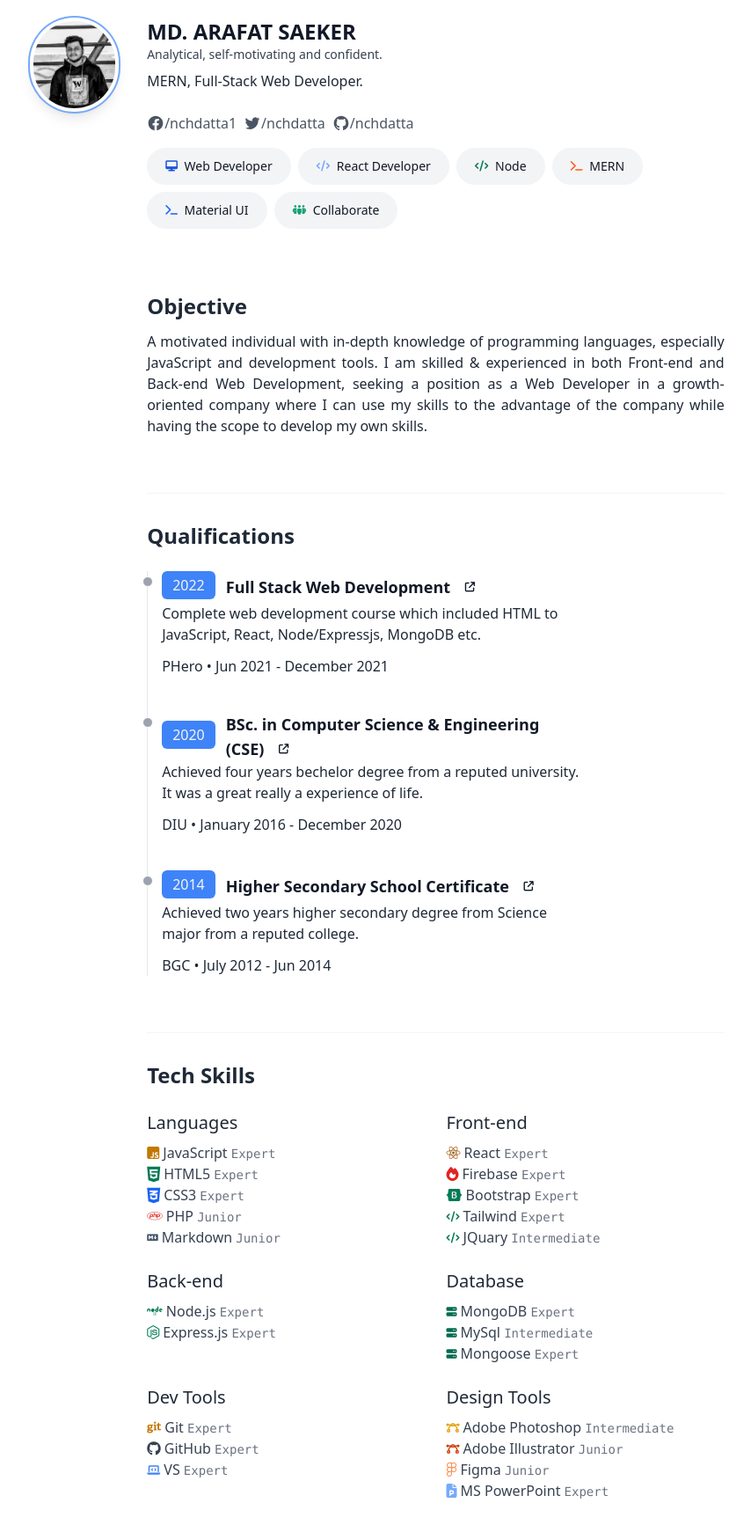
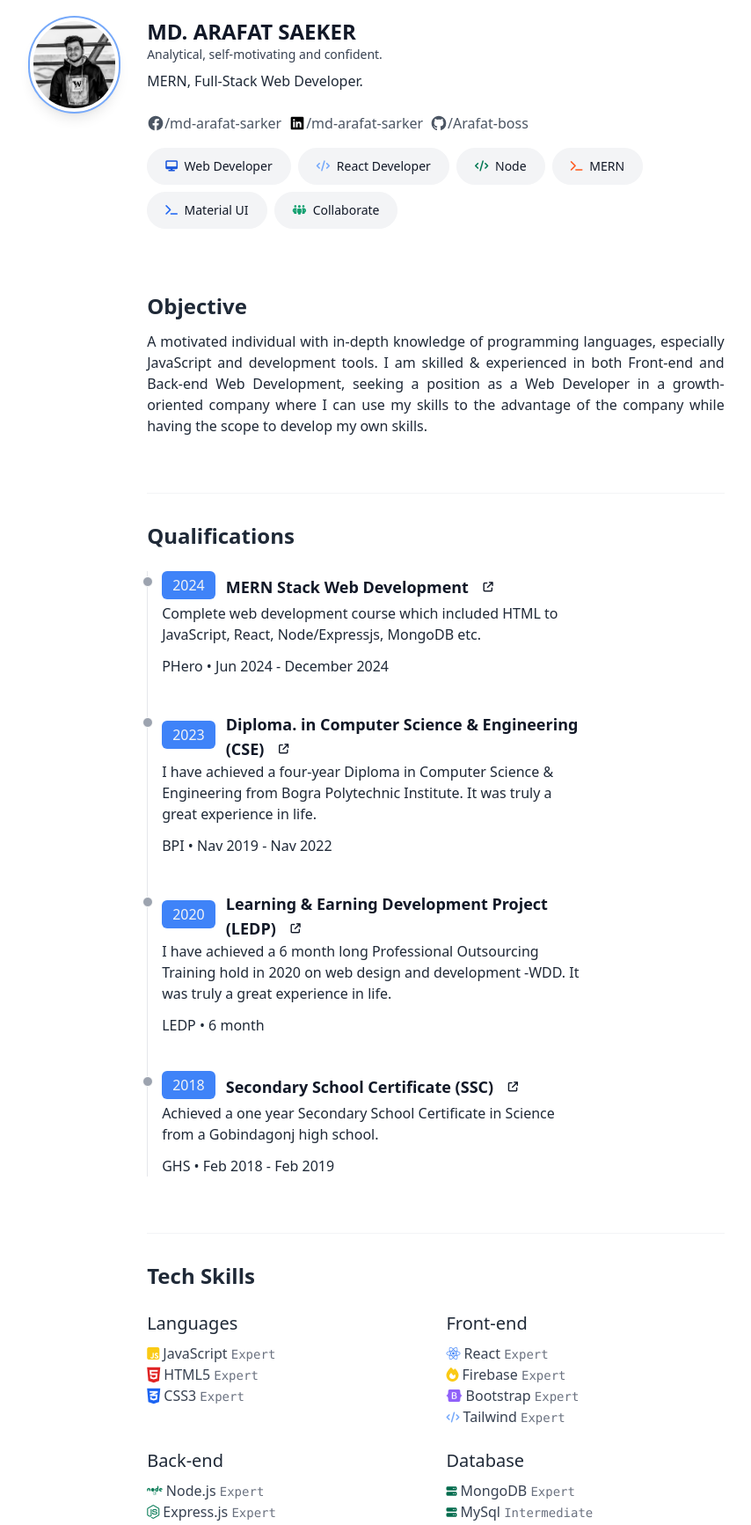
Before and after one commit to Arafat-boss/portfolio-arafat, a website built with Vite: page index.html in a window 1280 px wide. Shown: the part 100-1833 px from the top of the page at 88% size, without its empty margins (211-1065 px from the left). Built offline with nearby package versions, Linux system fonts and the light colour scheme.

```diff
--- a/assets/js/qualification.js
+++ b/assets/js/qualification.js
@@ -1,32 +1,42 @@
 const qualifications = [
     {
-        title: "Full Stack Web Development",
-        year: 2022,
+        title: "MERN Stack Web Development",
+        year: 2024,
         description: "Complete web development course which included HTML to JavaScript, React, Node/Expressjs, MongoDB etc.",
         institute: {
             name: "Programming Hero",
             shortName: "PHero",
-            duration: "Jun 2021 - December 2021"
+            duration: "Jun 2024 - December 2024"
         }
     },
     {
-        title: "BSc. in Computer Science & Engineering (CSE)",
-        year: 2020,
-        description: "Achieved four years bechelor degree from a reputed university. It was a great really a experience of life.",
+        title: "Diploma. in Computer Science & Engineering (CSE)",
+        year: 2023,
+        description: "I have achieved a four-year Diploma in Computer Science & Engineering from Bogra Polytechnic Institute. It was truly a great experience in life.",
         institute: {
-            name: "Daffodil International University",
-            shortName: "DIU",
-            duration: "January 2016 - December 2020"
+            name: "Bogra Polytechnic Institute",
+            shortName: "BPI",
+            duration: "Nav 2019 - Nav 2022"
         }
     },
     {
-        title: "Higher Secondary School Certificate",
-        year: 2014,
-        description: "Achieved two years higher secondary degree from Science major from a reputed college.",
+        title: "Learning & Earning Development Project (LEDP)",
+        year: 2020,
+        description: "I have achieved a 6 month long Professional Outsourcing Training hold in 2020 on web design and development -WDD. It was truly a great experience in life.",
         institute: {
-            name: "Brindaban Govt. College",
-            shortName: "BGC",
-            duration: "July 2012 - Jun 2014"
+            name: "Learning & Earning Development Project",
+            shortName: "LEDP",
+            duration: "6 month"
+        }
+    },
+    {
+        title: "Secondary School Certificate (SSC)",
+        year: 2018,
+        description: "Achieved a one year Secondary School Certificate in Science from a Gobindagonj high school.",
+        institute: {
+            name: "Gobindagonj high school",
+            shortName: "GHS",
+            duration: "Feb 2018 - Feb 2019"
         }
     },
 ];
--- a/assets/js/techSkills.js
+++ b/assets/js/techSkills.js
@@ -2,21 +2,18 @@
     {
         title: "Languages",
         skills: [
-            { icon: `<i class="fa-brands fa-square-js text-yellow-500"></i>`, name: "JavaScript", label: "Expert" },
-            { icon: `<i class="fa-brands fa-html5 fa-lg text-green-600"></i>`, name: "HTML5", label: "Expert" },
+            { icon: `<i class="fa-brands fa-square-js text-yellow-300"></i>`, name: "JavaScript", label: "Expert" },
+            { icon: `<i class="fa-brands fa-html5 fa-lg text-red-600"></i>`, name: "HTML5", label: "Expert" },
             { icon: `<i class="fa-brands fa-css3-alt fa-lg text-blue-600"></i>`, name: "CSS3", label: "Expert" },
-            { icon: `<i class="fa-brands fa-php fa-sm text-red-600"></i>`, name: "PHP", label: "Junior" },
-            { icon: `<i class="fa-brands fa-markdown fa-2xs text-slate-600"></i>`, name: "Markdown", label: "Junior" }
         ]
     },
     {
         title: "Front-end",
         skills: [
-            { icon: `<i class="fa-brands fa-react text-yellow-600"></i>`, name: "React", label: "Expert" },
-            { icon: `<i class="fa-solid fa-fire text-red-600"></i>`, name: "Firebase", label: "Expert" },
-            { icon: `<i class="fa-brands fa-bootstrap text-green-600"></i>`, name: "Bootstrap", label: "Expert" },
-            { icon: `<i class="fa-solid fa-code fa-xs text-green-600"></i>`, name: "Tailwind", label: "Expert" },
-            { icon: `<i class="fa-solid fa-code fa-xs text-green-600"></i>`, name: "JQuary", label: "Intermediate" }
+            { icon: `<i class="fa-brands fa-react text-blue-500"></i>`, name: "React", label: "Expert" },
+            { icon: `<i class="fa-solid fa-fire text-yellow-300"></i>`, name: "Firebase", label: "Expert" },
+            { icon: `<i class="fa-brands fa-bootstrap text-purple-500"></i>`, name: "Bootstrap", label: "Expert" },
+            { icon: `<i class="fa-solid fa-code fa-xs text-blue-400"></i>`, name: "Tailwind", label: "Expert" },
         ]
     },
     {
@@ -31,7 +28,6 @@
         skills: [
             { icon: `<i class="fa-solid fa-server fa-xs text-green-700"></i>`, name: "MongoDB", label: "Expert" },
             { icon: `<i class="fa-solid fa-server fa-xs text-green-700"></i>`, name: "MySql", label: "Intermediate" },
-            { icon: `<i class="fa-solid fa-server fa-xs text-green-700"></i>`, name: "Mongoose", label: "Expert" },
         ]
     },
     {
@@ -45,7 +41,7 @@
     {
         title: "Design Tools",
         skills: [
-            { icon: `<i class="fa-solid fa-bezier-curve fa-xs text-yellow-400"></i>`, name: "Adobe Photoshop", label: "Intermediate" },
+            { icon: `<i class="fa-solid fa-bezier-curve fa-xs text-yellow-400"></i>`, name: "Canva", label: "Intermediate" },
             { icon: `<i class="fa-solid fa-bezier-curve fa-xs text-orange-600"></i>`, name: "Adobe Illustrator", label: "Junior" },
             { icon: `<i class="fa-brands fa-figma  text-orange-400"></i>`, name: "Figma", label: "Junior" },
             { icon: `<i class="fa-solid fa-file-powerpoint  text-blue-400"></i>`, name: "MS PowerPoint", label: "Expert" },
--- a/index.html
+++ b/index.html
@@ -72,7 +72,7 @@
         <!-- Main content left -->
         <div class="lg:pr-8 w-2/6 lg:w-full pb-4 lg:pb-">
           <img class="w-full rounded-full  p-1 ring-2 ring-blue-400 dark:ring-gray-500 shadow-lg"
-            src="./images/arafat.jpg" alt="Nayan">
+            src="./images/arafat.jpg" alt="Arafat">
         </div>
         <!-- Main content right -->
         <div>
@@ -84,33 +84,32 @@
             <h2 class="text-md font-normal text-gray-800 dark:text-gray-400 mt-2">MERN, Full-Stack Web Developer.</h2>
 
             <div class="flex mt-6">
-              <a href="https://www.facebook.com/nchdatta1" target="_blank"
+              <a href="https://www.facebook.com/Arraf.Ja/" target="_blank"
                 class="flex items-center mr-2 font-light text-gray-600 hover:text-gray-700 dark:text-gray-400 dark:hover:text-gray-300">
                 <svg class="w-5 h-5" fill="currentColor" viewBox="0 0 24 24" aria-hidden="true">
                   <path fill-rule="evenodd"
                     d="M22 12c0-5.523-4.477-10-10-10S2 6.477 2 12c0 4.991 3.657 9.128 8.438 9.878v-6.987h-2.54V12h2.54V9.797c0-2.506 1.492-3.89 3.777-3.89 1.094 0 2.238.195 2.238.195v2.46h-1.26c-1.243 0-1.63.771-1.63 1.562V12h2.773l-.443 2.89h-2.33v6.988C18.343 21.128 22 16.991 22 12z"
                     clip-rule="evenodd" />
                 </svg>
-                <span>/nchdatta1</span>
+                <span>/md-arafat-sarker</span>
                 <span class="sr-only">Facebook page</span>
               </a>
-              <a href="https://twitter.com/nchdatta" target="_blank"
+              <a href="https://www.linkedin.com/in/md-arafat-sarker/" target="_blank"
                 class="flex items-center mr-2 font-light text-gray-600 hover:text-gray-700 dark:text-gray-400 dark:hover:text-gray-300">
-                <svg class="w-5 h-5" fill="currentColor" viewBox="0 0 24 24" aria-hidden="true">
-                  <path
-                    d="M8.29 20.251c7.547 0 11.675-6.253 11.675-11.675 0-.178 0-.355-.012-.53A8.348 8.348 0 0022 5.92a8.19 8.19 0 01-2.357.646 4.118 4.118 0 001.804-2.27 8.224 8.224 0 01-2.605.996 4.107 4.107 0 00-6.993 3.743 11.65 11.65 0 01-8.457-4.287 4.106 4.106 0 001.27 5.477A4.072 4.072 0 012.8 9.713v.052a4.105 4.105 0 003.292 4.022 4.095 4.095 0 01-1.853.07 4.108 4.108 0 003.834 2.85A8.233 8.233 0 012 18.407a11.616 11.616 0 006.29 1.84" />
-                </svg>
-                <span>/nchdatta</span>
-                <span class="sr-only">Twitter page</span>
+                <svg class="w-5 h-5" xmlns="http://www.w3.org/2000/svg" x="0px" y="0px" width="100" height="100" viewBox="0 0 30 30">
+                  <path d="M24,4H6C4.895,4,4,4.895,4,6v18c0,1.105,0.895,2,2,2h18c1.105,0,2-0.895,2-2V6C26,4.895,25.105,4,24,4z M10.954,22h-2.95 v-9.492h2.95V22z M9.449,11.151c-0.951,0-1.72-0.771-1.72-1.72c0-0.949,0.77-1.719,1.72-1.719c0.948,0,1.719,0.771,1.719,1.719 C11.168,10.38,10.397,11.151,9.449,11.151z M22.004,22h-2.948v-4.616c0-1.101-0.02-2.517-1.533-2.517 c-1.535,0-1.771,1.199-1.771,2.437V22h-2.948v-9.492h2.83v1.297h0.04c0.394-0.746,1.356-1.533,2.791-1.533 c2.987,0,3.539,1.966,3.539,4.522V22z"></path>
+              </svg>
+                <span>/md-arafat-sarker</span>
+                <span class="sr-only">linkedin page</span>
               </a>
-              <a href="https://github.com/nchdatta" target="_blank"
+              <a href="https://github.com/Arafat-boss" target="_blank"
                 class="flex items-center mr-2 font-light text-gray-600 hover:text-gray-700 dark:text-gray-400 dark:hover:text-gray-300">
                 <svg class="w-5 h-5" fill="currentColor" viewBox="0 0 24 24" aria-hidden="true">
                   <path fill-rule="evenodd"
                     d="M12 2C6.477 2 2 6.484 2 12.017c0 4.425 2.865 8.18 6.839 9.504.5.092.682-.217.682-.483 0-.237-.008-.868-.013-1.703-2.782.605-3.369-1.343-3.369-1.343-.454-1.158-1.11-1.466-1.11-1.466-.908-.62.069-.608.069-.608 1.003.07 1.531 1.032 1.531 1.032.892 1.53 2.341 1.088 2.91.832.092-.647.35-1.088.636-1.338-2.22-.253-4.555-1.113-4.555-4.951 0-1.093.39-1.988 1.029-2.688-.103-.253-.446-1.272.098-2.65 0 0 .84-.27 2.75 1.026A9.564 9.564 0 0112 6.844c.85.004 1.705.115 2.504.337 1.909-1.296 2.747-1.027 2.747-1.027.546 1.379.202 2.398.1 2.651.64.7 1.028 1.595 1.028 2.688 0 3.848-2.339 4.695-4.566 4.943.359.309.678.92.678 1.855 0 1.338-.012 2.419-.012 2.747 0 .268.18.58.688.482A10.019 10.019 0 0022 12.017C22 6.484 17.522 2 12 2z"
                     clip-rule="evenodd" />
                 </svg>
-                <span>/nchdatta</span>
+                <span>/Arafat-boss</span>
                 <span class="sr-only">GitHub account</span>
               </a>
             </div>
@@ -176,8 +175,8 @@
 
   <!-- Footer area  -->
   <footer class="border-t border-gray-100 dark:border-gray-800 flex flex-wrap items-center justify-between p-6">
-    <span class="text-sm text-gray-500 sm:text-center dark:text-gray-400">© 2022 <a href="#"
-        class="hover:underline">Nayan Chandra Datta</a>
+    <span class="text-sm text-gray-500 sm:text-center dark:text-gray-400">© 2024 <a href="#"
+        class="hover:underline">MD. ARAFAT SARKER</a>
     </span>
     <ul class="flex flex-wrap items-center text-sm text-gray-500 dark:text-gray-400">
       <li>
```
